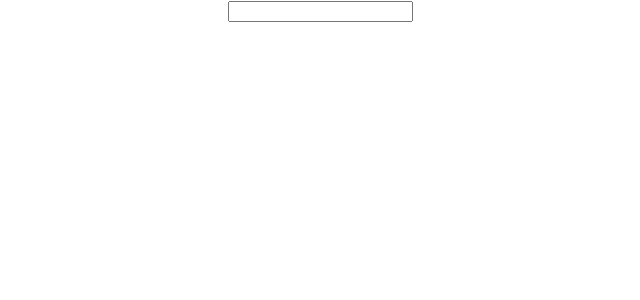
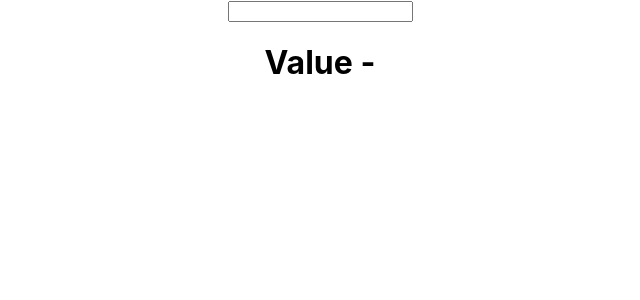
Before and after one commit to vignesh222002/React-Hooks, a React (Create React App) app: page / in a window 1280 px wide. Shown: the top 300 px of the page, without its empty margins (320-960 px from the left). Built offline with nearby package versions, Linux system fonts and the light colour scheme.

Commit message:
ContentAPI

```diff
--- a/src/App.js
+++ b/src/App.js
@@ -27,6 +27,7 @@ import FormEvents from './components/Basic/FormEvents';
 import Proptypes from './components/Basic/PropTypes';
 import ForwardRefParent from './components/Refs/parent';
 import UseTransitionHook from './components/AdvancedHooks/useTransition/useTransition';
+import ParentOfContextAPI from './components/Context/ContextAPI/parent';
 
 
 function App() {
@@ -61,7 +62,8 @@ function App() {
       {/* <Gallery /> */}
 
       {/* <ForwardRefParent /> */}
-      <UseTransitionHook />
+      {/* <UseTransitionHook /> */}
+      <ParentOfContextAPI />
     </div>
   );
 }
--- /dev/null
+++ b/src/components/Context/ContextAPI/input.jsx
@@ -0,0 +1,13 @@
+import { useContext } from "react"
+import { ContextAPI } from "./parent"
+
+
+export default function InputComponentOfContextAPI () {
+    const { value, updateValue } = useContext(ContextAPI)
+
+    return (
+        <div>
+            <input type="text" value={value} onChange={(e) => updateValue(e.target.value)} />
+        </div>
+    )
+}
--- /dev/null
+++ b/src/components/Context/ContextAPI/parent.jsx
@@ -0,0 +1,24 @@
+import { createContext, useState } from "react"
+import InputComponentOfContextAPI from "./input"
+import RenderComponentOfContextAPI from "./render"
+
+
+export let ContextAPI = createContext()
+
+export default function ParentOfContextAPI () {
+    let [state, setState] = useState('')
+
+    return (
+        <>
+            <ContextAPI.Provider
+                value={{
+                    value: state,
+                    updateValue: (value) => setState(value),
+                }}
+            >
+                <InputComponentOfContextAPI />
+                <RenderComponentOfContextAPI />
+            </ContextAPI.Provider>
+        </>
+    )
+}
--- /dev/null
+++ b/src/components/Context/ContextAPI/render.jsx
@@ -0,0 +1,13 @@
+import { useContext } from "react"
+import { ContextAPI } from "./parent"
+
+
+export default function RenderComponentOfContextAPI () {
+    const { value } = useContext(ContextAPI)
+
+    return (
+        <div>
+            <h1>Value - {value}</h1>
+        </div>
+    )
+}
```
